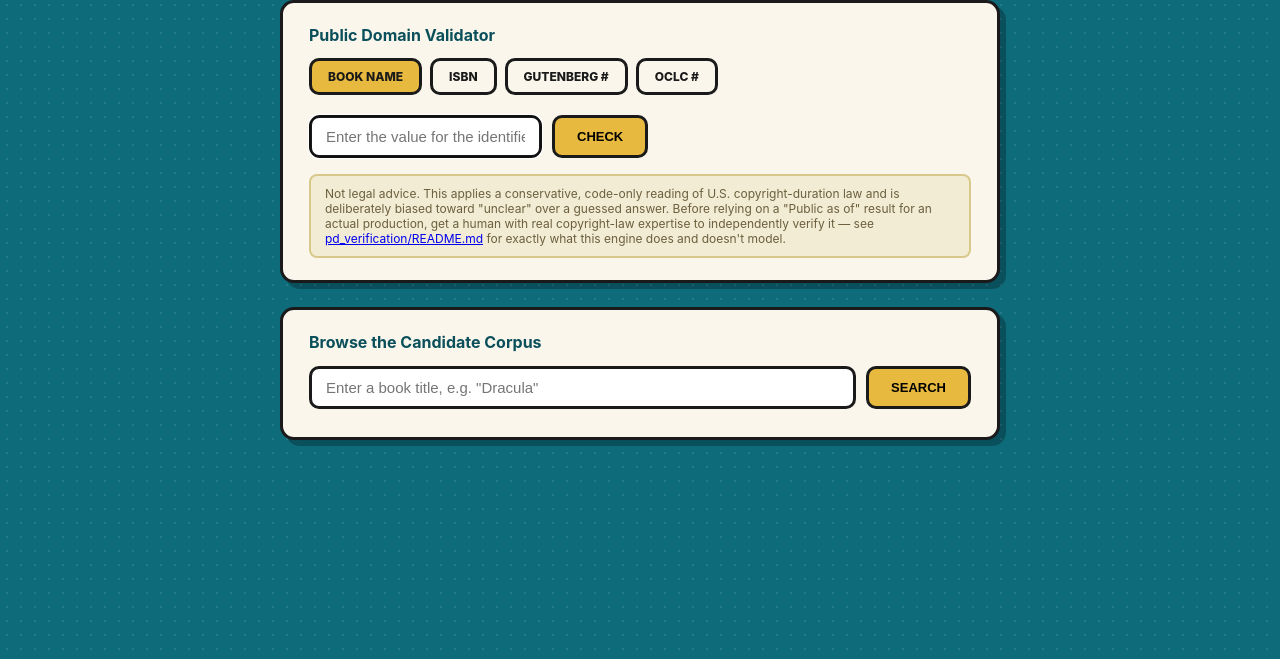
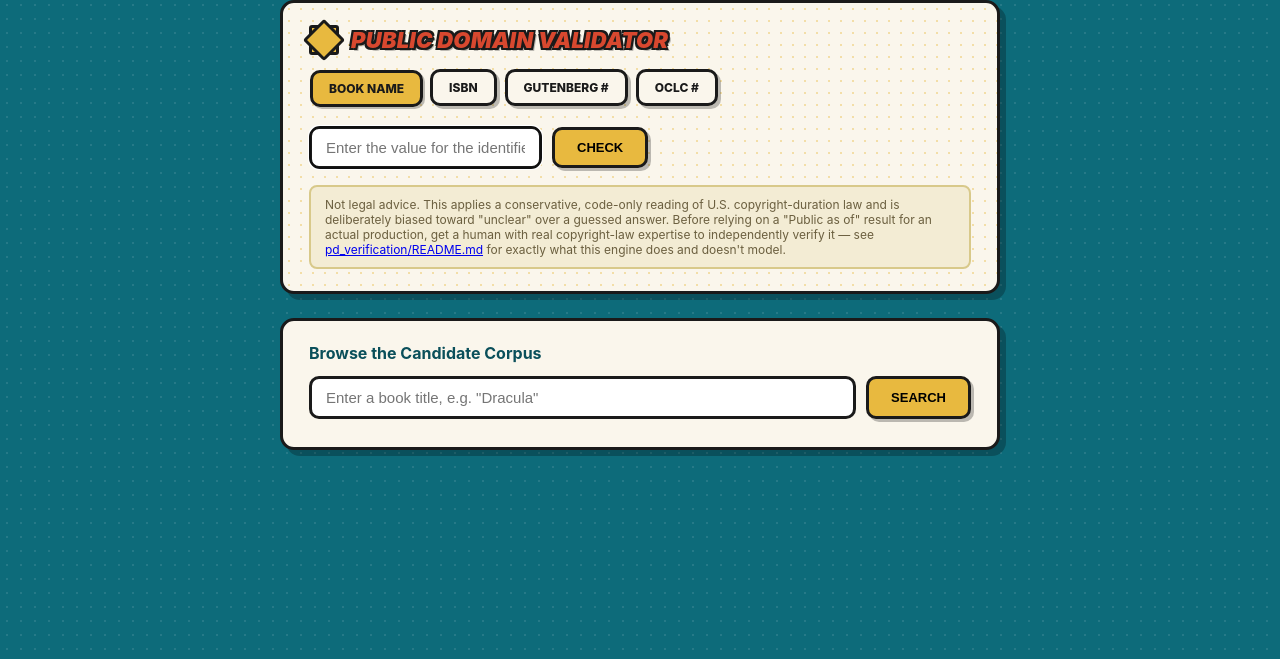
Before and after one commit to R10ForTheWin/Domain-Hunter, a Flask app: page /producers in a window 1280 px wide. Shown: the part 100-759 px from the top of the page. Run offline with Flask 3, Linux system fonts and the light colour scheme.

Commit message:
Apply pop-art style guide to the validator card
Brings the new Public Domain Validator card in line with
assets/style/STYLE_GUIDE.md's visual direction, the same way the rest
of the site expresses it: in CSS, not by reusing button-PNG pixels.
The three existing button graphics in assets/Buttons/ are baked-in
text+art on a non-isolatable background (confirmed via Pillow: real
alpha transparency, but the starburst sits on top of an opaque card
behind it, so a straight crop drags in mismatched pixels) -- not
reusable pieces for a new, differently-labeled button.

- Halftone dot texture on the card background
- Starburst accent next to the heading (two overlapping black-outlined
  gold squares, pure CSS -- same "energy burst" motif as the real
  buttons, no image dependency)
- Comic "impact" lettering on the heading: red-orange fill, black
  multi-directional outline, italic uppercase
- Comic-plaque drop shadows + a pressed-in state on the buttons and
  identifier-type picker

No Python changes; full test suite still green (65/65).

Co-Authored-By: Claude Sonnet 5 <noreply@anthropic.com>

```diff
--- a/site/templates/producers.html
+++ b/site/templates/producers.html
@@ -54,8 +54,11 @@
     text-transform: uppercase;
     font-size: 13px;
     cursor: pointer;
+    box-shadow: 3px 3px 0 rgba(0,0,0,0.25);
+    transition: transform 0.1s ease, box-shadow 0.1s ease;
   }
   button:hover { background: var(--red); color: var(--cream); }
+  button:active { transform: translate(2px, 2px); box-shadow: 1px 1px 0 rgba(0,0,0,0.25); }
   table { width: 100%; border-collapse: collapse; font-size: 13.5px; margin-top: 14px; }
   th, td { text-align: left; padding: 8px 10px; border-bottom: 1px solid #e2dcc8; }
   th { color: var(--teal-dark); font-size: 11px; text-transform: uppercase; letter-spacing: 0.03em; }
@@ -70,7 +73,56 @@
   }
   .empty { color: #777; font-style: italic; }
 
-  /* --- Validator card ------------------------------------------------- */
+  /* --- Validator card ---------------------------------------------------
+     Applies assets/style/STYLE_GUIDE.md's pop-art direction (halftone dots,
+     starburst accents, red-orange "impact" title lettering, bold black
+     outlines) the same way the rest of the site expresses it: in CSS, not
+     as reused button-PNG pixels -- the three existing button graphics
+     (assets/Buttons/) are baked-in labels + art on a non-isolatable
+     background, so they can't be cleanly cropped for a new, differently-
+     labeled button without redrawing. This card gets the same motifs by a
+     different, redraw-free route. */
+  .card.pop {
+    background-color: var(--cream);
+    background-image: radial-gradient(rgba(232,185,63,0.4) 1.5px, transparent 1.5px);
+    background-size: 12px 12px;
+  }
+  .comic-heading {
+    display: flex;
+    align-items: center;
+    gap: 12px;
+    margin: 0 0 14px 0;
+    font-size: 22px;
+    font-weight: 900;
+    font-style: italic;
+    text-transform: uppercase;
+    letter-spacing: 0.01em;
+    color: var(--red);
+    text-shadow:
+      -2px -2px 0 var(--ink), 2px -2px 0 var(--ink),
+      -2px  2px 0 var(--ink), 2px  2px 0 var(--ink),
+      3px 3px 0 rgba(0,0,0,0.25);
+  }
+  /* Starburst accent -- two overlapping black-outlined gold squares, one
+     rotated 45deg, same "energy burst behind the focal element" motif as
+     the real button art's sparkle. Pure CSS, no image asset needed. */
+  .burst {
+    position: relative;
+    flex: 0 0 auto;
+    width: 30px;
+    height: 30px;
+  }
+  .burst::before, .burst::after {
+    content: "";
+    position: absolute;
+    inset: 0;
+    background: var(--gold);
+    border: 3px solid var(--ink);
+    border-radius: 3px;
+  }
+  .burst::after { transform: rotate(45deg); }
+  .check-row { display: flex; align-items: center; gap: 10px; flex-wrap: wrap; }
+
   .type-picker { display: flex; gap: 8px; flex-wrap: wrap; margin-bottom: 10px; }
   .type-picker input[type=radio] { position: absolute; opacity: 0; width: 0; height: 0; }
   .type-picker label {
@@ -82,8 +134,14 @@
     text-transform: uppercase;
     font-size: 12px;
     cursor: pointer;
+    box-shadow: 3px 3px 0 rgba(0,0,0,0.25);
+    transition: transform 0.1s ease;
   }
-  .type-picker input[type=radio]:checked + label { background: var(--gold); }
+  .type-picker input[type=radio]:checked + label {
+    background: var(--gold);
+    transform: translate(1px, 1px);
+    box-shadow: 2px 2px 0 rgba(0,0,0,0.25);
+  }
   .type-picker input[type=radio]:focus-visible + label { outline: 2px solid var(--teal-dark); outline-offset: 2px; }
 
   .verdict {
@@ -115,8 +173,8 @@
 </header>
 
 <main>
-  <div class="card">
-    <h2 style="margin-top:0; font-size:16px; color: var(--teal-dark);">Public Domain Validator</h2>
+  <div class="card pop">
+    <h2 class="comic-heading"><span class="burst" aria-hidden="true"></span> Public Domain Validator</h2>
     <form method="get">
       <div class="type-picker">
         {% for type_value, type_label in [
@@ -127,7 +185,7 @@
         <label for="type-{{ type_value }}">{{ type_label }}</label>
         {% endfor %}
       </div>
-      <div style="display:flex; gap:10px; flex-wrap:wrap;">
+      <div class="check-row">
         <input type="text" name="value" value="{{ identifier_value }}"
                placeholder="Enter the value for the identifier picked above" autofocus>
         <button type="submit">Check</button>
```
